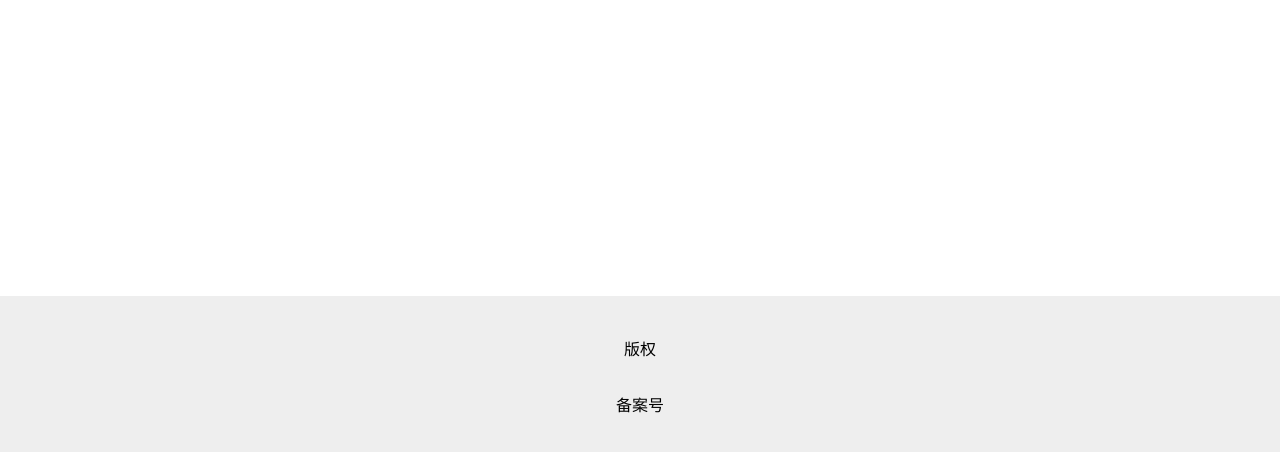
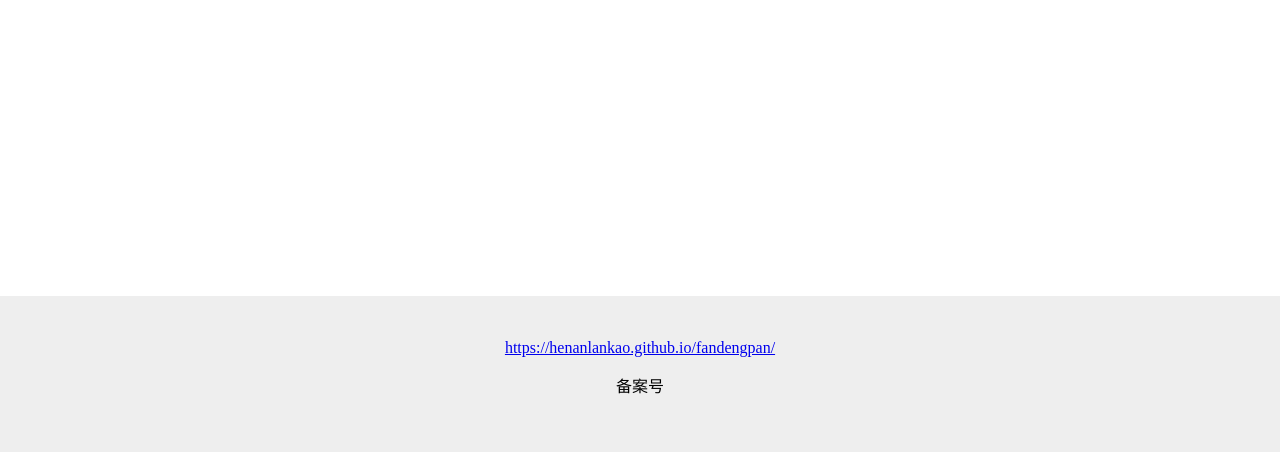
Before and after one commit to henanlankao/fandengpan, a plain HTML site: page index.html in a window 1280 px wide. Shown: the part 484-936 px from the top of the page. Drawn offline with Linux system fonts and the light colour scheme.

Commit message:
Add files via upload

```diff
--- a/index.html
+++ b/index.html
@@ -63,7 +63,7 @@
         flex-direction: column;
       "
     >
-      <p>版权</p>
+      <a href=" https://henanlankao.github.io/fandengpan/">https://henanlankao.github.io/fandengpan/</a>
       <p>备案号</p>
     </dibulan>
   </body>
```
